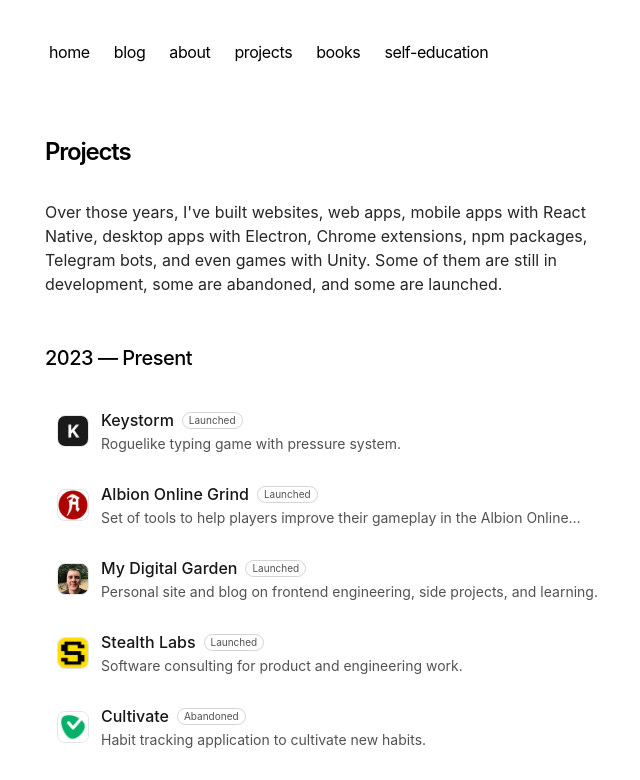
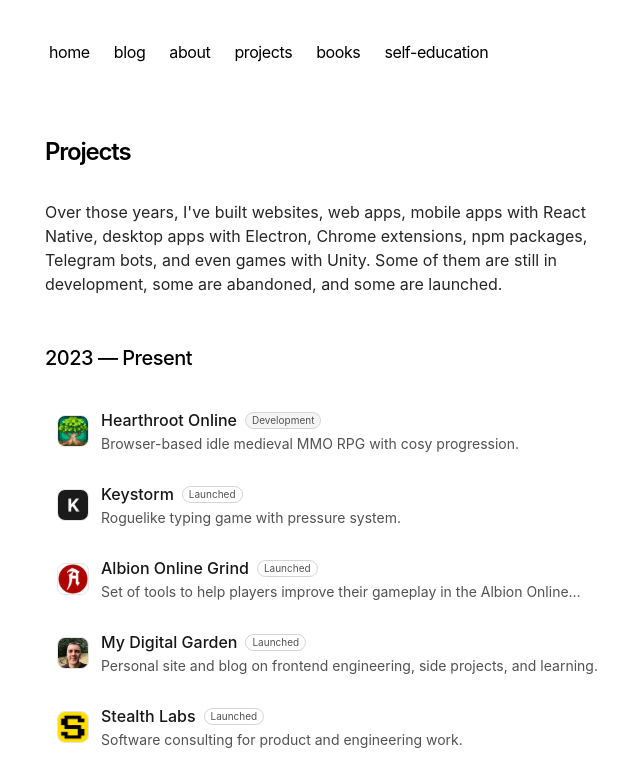
Before and after one commit to ummahusla/edvins-io, a Next.js app: page /projects in a window 1280 px wide. Shown: the top 780 px of the page, without its empty margins (307-947 px from the left). Built offline with nearby package versions, Linux system fonts and the light colour scheme.

Commit message:
feat: enhance job availability details and add new project 'Hearthroot Online'

```diff
--- a/app/components/projects/ProjectsList.tsx
+++ b/app/components/projects/ProjectsList.tsx
@@ -19,6 +19,7 @@
 
 // Only show these specific projects
 const DISPLAYED_PROJECTS = [
+  'Hearthroot Online',
   'Keystorm',
   'Albion Online Grind',
   'Cultivate',
--- a/app/page.tsx
+++ b/app/page.tsx
@@ -37,7 +37,8 @@
         , and spending time with my family.
       </p>
       <p className="mb-4">
-        Currently open to senior, lead, and founding engineer roles in Latvia and full remote.
+        Latvian-British dual citizen, open to senior, lead, and founding engineer roles in Latvia
+        and the United Kingdom. Open to remote, hybrid, and relocation.
       </p>
       <div className="my-8">
         <BlogPosts displayCount={5} />
--- a/content/pages/about/index.mdx
+++ b/content/pages/about/index.mdx
@@ -33,7 +33,7 @@
 
 ### Availability
 
-Currently open to senior, lead, and founding engineer roles in Latvia and full remote. Also open to selected consulting engagements.
+Currently open to senior, lead, and founding engineer roles in Latvia and the United Kingdom. As a Latvian-British dual citizen based in Riga, I am open to remote, hybrid, and relocation opportunities across both markets. Also open to selected consulting engagements.
 
 ### Contact me
 
--- a/content/projects.json
+++ b/content/projects.json
@@ -1,4 +1,13 @@
 [
+  {
+    "name": "Hearthroot Online",
+    "status": "Development",
+    "description": "Browser-based idle medieval MMO RPG with cosy progression.",
+    "tags": ["React", "Next.js", "Supabase"],
+    "link": "https://hearthroot.online/",
+    "year": 2026,
+    "logo": "hearthroot-online.png"
+  },
   {
     "name": "Keystorm",
     "status": "Launched",
```
Also changed, not shown: public/projects/hearthroot-online.png (added). Lines whose indentation alone changed are shown as unchanged.
